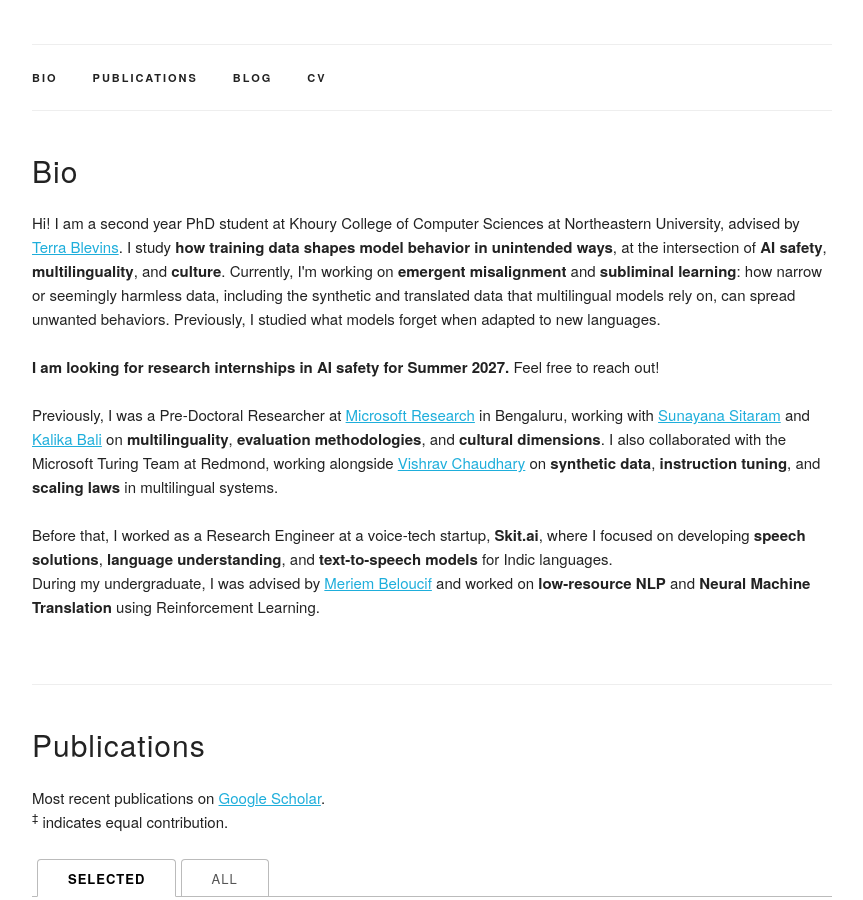
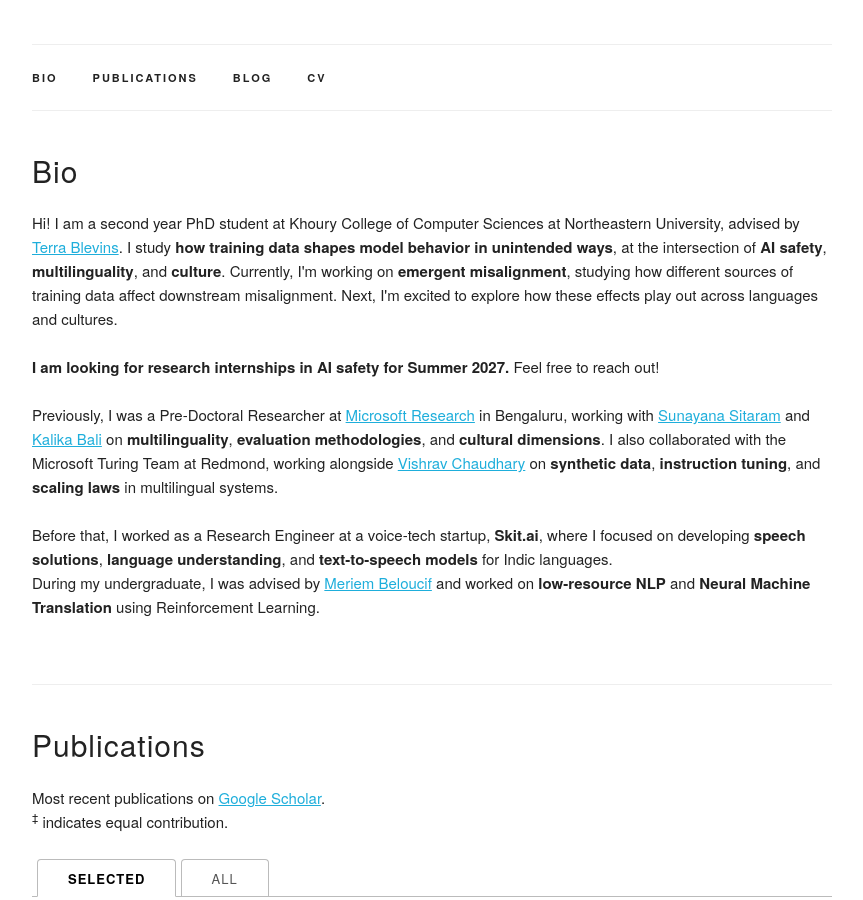
Before and after one commit to sanchit-ahuja/sanchit-ahuja.github.io, a Jekyll site: the page built from index.html, in a window 1280 px wide and 900 px high, scrolled down 307 px. Shown: the whole window, without its empty margins (208-1071 px from the left). Built offline with Jekyll 4.4.1, drawn with Linux system fonts in a browser that asks for light colours; some web fonts are replaced.

Commit message:
Refine bio description of current emergent misalignment work
Co-Authored-By: Claude Opus 5.5 <noreply@anthropic.com>
Claude-Session: https://claude.ai/code/session_01VSyQfuFdNLnhN2FGDMoAAR

```diff
--- a/index.html
+++ b/index.html
@@ -6,7 +6,7 @@ title: Home
 <div class="docs-section" id="bio">
   <h4>Bio</h4>
   <p>
-    Hi! I am a second year PhD student at Khoury College of Computer Sciences at Northeastern University, advised by <a href="https://blvns.github.io/" target="_blank">Terra Blevins</a>. I study <b>how training data shapes model behavior in unintended ways</b>, at the intersection of <b>AI safety</b>, <b>multilinguality</b>, and <b>culture</b>. Currently, I'm working on <b>emergent misalignment</b> and <b>subliminal learning</b>: how narrow or seemingly harmless data, including the synthetic and translated data that multilingual models rely on, can spread unwanted behaviors. Previously, I studied what models forget when adapted to new languages.
+    Hi! I am a second year PhD student at Khoury College of Computer Sciences at Northeastern University, advised by <a href="https://blvns.github.io/" target="_blank">Terra Blevins</a>. I study <b>how training data shapes model behavior in unintended ways</b>, at the intersection of <b>AI safety</b>, <b>multilinguality</b>, and <b>culture</b>. Currently, I'm working on <b>emergent misalignment</b>, studying how different sources of training data affect downstream misalignment. Next, I'm excited to explore how these effects play out across languages and cultures.
     <br>
     <br>
     <b>I am looking for research internships in AI safety for Summer 2027.</b> Feel free to reach out!
```
